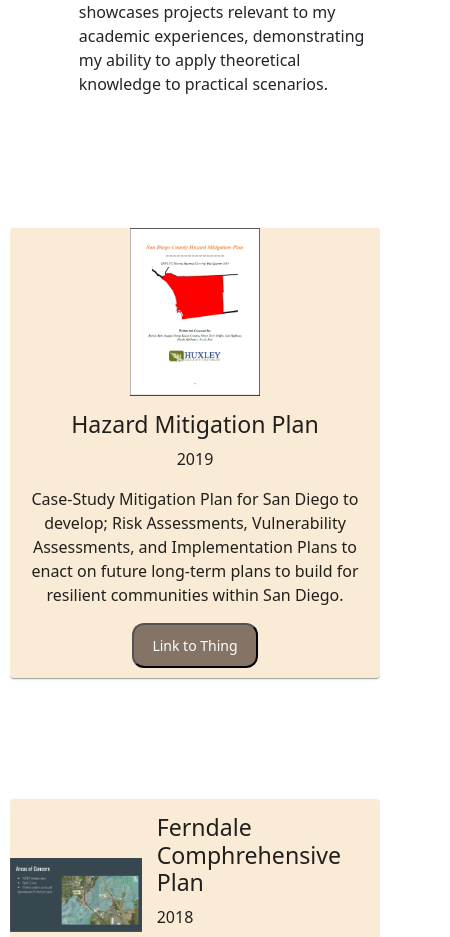
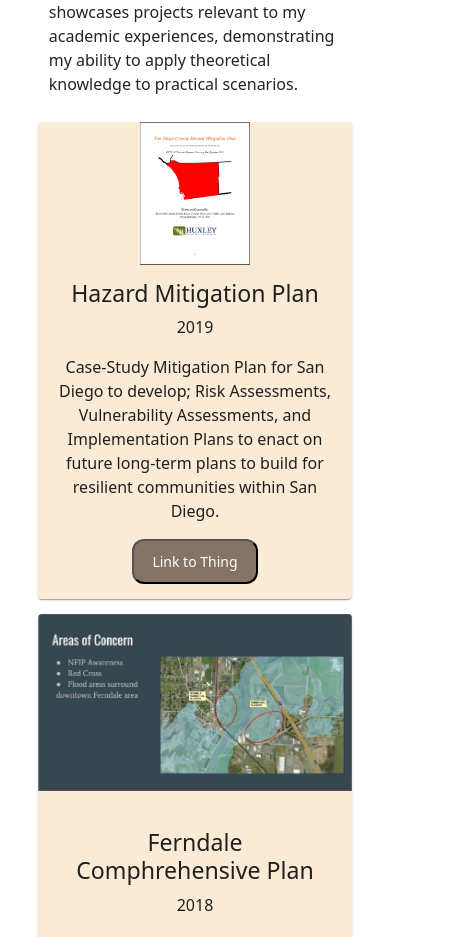
Before and after one commit to josephachang02/PortfolioApp, a React (Vite) app: page /UrbanPlanning in a window 390 px wide. Shown: the part 1020-1957 px from the top of the page, 450 px wide, since content can reach past the window. Built offline with nearby package versions, Linux system fonts and the light colour scheme.

Commit message:
working on page development for up page

```diff
--- a/src/pages/UrbanPlanning/UrbanPlanning.jsx
+++ b/src/pages/UrbanPlanning/UrbanPlanning.jsx
@@ -42,7 +42,7 @@ const urbanPlanning = () => {
   return (
     <div className={`up-section${shrink ? 'shrink' : ''}`}>
       <div id = "intro">
-      <Lottie options={MapAnimation} height={450} width={450} style={{ margin: '2px !important', pointerEvents: "none", backgroundColor: "transparent", boxShadow: "0 0 10px #000", borderRadius: "25px"}} />
+      <Lottie options={MapAnimation} height={450} width={450} minHeight= {200} minWidth= {200} className="map-animation" style={{ margin: '2px !important', pointerEvents: "none", backgroundColor: "transparent", boxShadow: "0 0 10px rgb(195 189 189)", borderRadius: "25px", minWidth: '200px', minHeight: '200px'}} />
         <p>Urban Planning encompasses the intricate systems governing city development and design worldwide. These systems interconnect in complex ways, shaping our cities into cohesive environments. Within Urban Planning, various topics and sectors converge to address the intricate challenges of sustainable city development and environmental preservation.
         </p>
         <p>During my undergraduate studies in Urban Planning, I acquired the necessary toolsets to analyze, collaborate, and propose solutions to urban challenges. This page showcases projects relevant to my academic experiences, demonstrating my ability to apply theoretical knowledge to practical scenarios.
@@ -67,7 +67,8 @@ const urbanPlanning = () => {
       </CardContent>
     </Card>
 <Card id = "UP-Card">
-<CardContent class = "CarouselContent">
+<CardContent class = "content">
+
   <FerndaleCarousel />
 <div className="TextCard">
 <h3>Ferndale Comphrehensive Plan</h3>
@@ -78,7 +79,7 @@ const urbanPlanning = () => {
 </CardContent>
 </Card>
 <Card id = "UP-Card">
-<CardContent class = "CarouselContent">
+<CardContent class = "content">
   <HAPCarousel />
 <div className="TextCard">
 <h3>Title</h3>
@@ -104,7 +105,7 @@ const urbanPlanning = () => {
 </CardContent>
 </Card>
 <Card id = "UP-Card">
-<CardContent class = "CarouselContent">
+<CardContent class = "content">
   <MonroeCarousel />
 <div className="TextCard">
 <h3>Title</h3>
--- a/src/pages/UrbanPlanning/hap.jsx
+++ b/src/pages/UrbanPlanning/hap.jsx
@@ -46,7 +46,7 @@ function HAPCarousel() {
 
                       src={slide.image}
                       alt="slider image"
-                      style={{ objectFit: "contain", minHeight: "100px", maxHeight: "320px", maxWidth: "400px", minWidth: "300px"}}
+                      style={{ objectFit: "contain", minHeight: "200px", maxHeight: "320px", width: "500px", minWidth: "300px"}}
                     />
                   </Carousel.Item>
                 ))}
--- a/src/pages/UrbanPlanning/index.css
+++ b/src/pages/UrbanPlanning/index.css
@@ -11,7 +11,6 @@
 #CardContainer {
   display: flex;
   flex-wrap: wrap;
-  justify-content: space-evenly;
   width: 100%;
   margin: 10px;
   margin-bottom: 15px;
@@ -43,7 +42,7 @@
 
 .TextCard {
   margin: 15px;
-  max-height: 323px;
+  max-height: 400px;
 }
 
 .button {
@@ -81,9 +80,9 @@
 .CarouselContent {
   display: flex;
   flex-direction: row;
+  height: 500px;
+  align-items: center;
   width: 100%;
-  align-items: center;
-  width: 100%; /* Ensure content fills the entire width */
 }
 
 .shrink-header {
@@ -119,7 +118,7 @@
   }
 }
 
-@media (max-width: 660px) {
+@media (max-width: 1100px) {
   #CardContainer {
     flex-direction: column; /* Stack cards vertically on small screens */
     align-items: center; /* Center cards horizontally */
@@ -127,12 +126,17 @@
 
   #UP-Card {
     flex-direction: column; /* Stack items vertically on small screens */
-    max-width: 100%; /* Ensure the card takes full width on small screens */
+    max-width: 850px; /* Ensure the card takes full width on small screens */
     margin-bottom: 15px; /* Add some bottom margin for spacing between cards */
     min-width: 300px;
-    width: 500px;
+    max-height: 700px;
+
   }
-
+  .CarouselContent {
+    flex-direction: column; /* Stack items vertically on small screens */
+    align-items: center; /* Center content in the vertical direction */
+    text-align: center;
+  }
   .content {
     flex-direction: column; /* Stack items vertically on small screens */
     align-items: center; /* Center content in the vertical direction */
@@ -142,5 +146,24 @@
 @media (max-width: 580px) {
   .up-sectionshrink {
     margin-top: 200px;
+    max-width: 100%;
+    display: flex;
+    flex-wrap: wrap;
+    justify-content: center;
+    align-items: center;
   }
+  .up-section {
+    margin-top: 20px;
+    max-width: 100%;
+    display: flex;
+    flex-wrap: wrap;
+    justify-content: center;
+    align-items: center;
 }
+
+#intro .map-animation {
+  width: 150px;
+  max-width: 150px;
+}
+
+}
```
